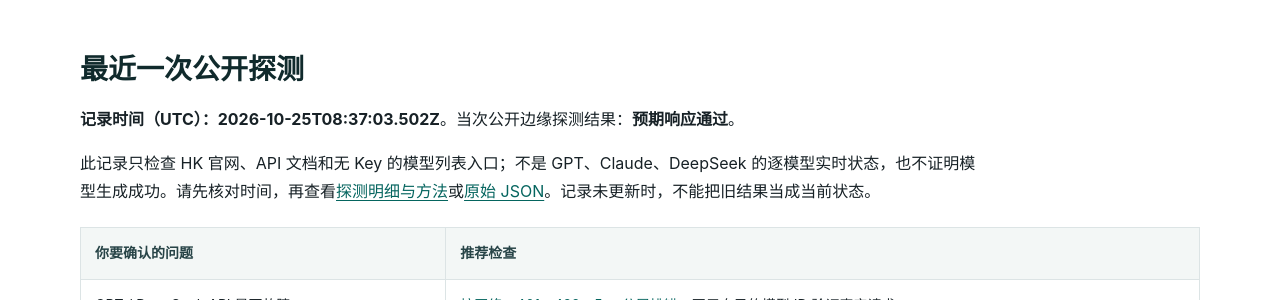
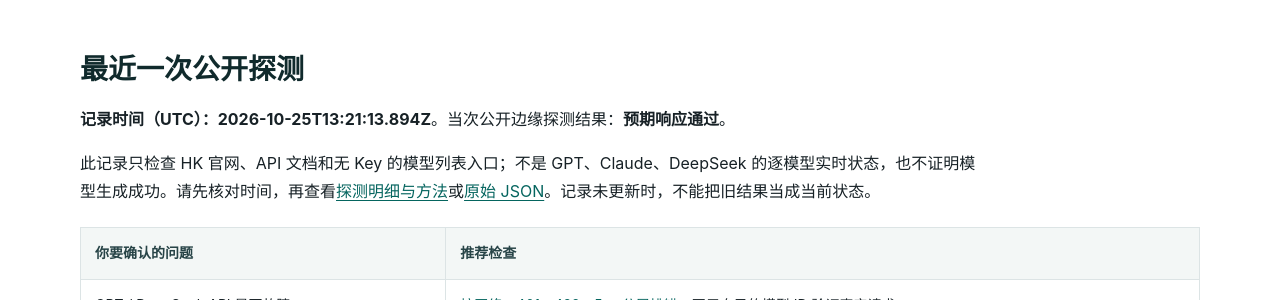
Before and after one commit to KKWANG4444/api-status, a Jekyll site: the page built from index.md, in a window 1280 px wide and 900 px high, scrolled down 364 px. Shown: the part 151-451 px from the top of the window. Built offline with Jekyll 4.4.1, drawn with Linux system fonts in a browser that asks for light colours.

Commit message:
chore: update public edge status

```diff
--- a/_data/status.json
+++ b/_data/status.json
@@ -1,7 +1,7 @@
 {
   "status": "operational",
-  "checked_at": "2026-10-25T08:37:03.502Z",
-  "duration_ms": 409,
+  "checked_at": "2026-10-25T13:21:13.894Z",
+  "duration_ms": 577,
   "overall": true,
   "components": [
     {
@@ -10,7 +10,7 @@
       "url": "https://www.aifast.hk/",
       "ok": true,
       "status": 200,
-      "elapsed_ms": 257,
+      "elapsed_ms": 514,
       "content_type": "text/html; charset=utf-8",
       "detail": "Expected public edge response"
     },
@@ -20,7 +20,7 @@
       "url": "https://api.aifast.hk/",
       "ok": true,
       "status": 200,
-      "elapsed_ms": 361,
+      "elapsed_ms": 431,
       "content_type": "text/html",
       "detail": "Expected public edge response"
     },
@@ -30,7 +30,7 @@
       "url": "https://www.aifast.hk/v1/models",
       "ok": true,
       "status": 401,
-      "elapsed_ms": 268,
+      "elapsed_ms": 525,
       "content_type": "application/json; charset=utf-8",
       "detail": "Expected public edge response"
     }
--- a/data/status.json
+++ b/data/status.json
@@ -1,7 +1,7 @@
 {
   "status": "operational",
-  "checked_at": "2026-10-25T08:37:03.502Z",
-  "duration_ms": 409,
+  "checked_at": "2026-10-25T13:21:13.894Z",
+  "duration_ms": 577,
   "overall": true,
   "components": [
     {
@@ -10,7 +10,7 @@
       "url": "https://www.aifast.hk/",
       "ok": true,
       "status": 200,
-      "elapsed_ms": 257,
+      "elapsed_ms": 514,
       "content_type": "text/html; charset=utf-8",
       "detail": "Expected public edge response"
     },
@@ -20,7 +20,7 @@
       "url": "https://api.aifast.hk/",
       "ok": true,
       "status": 200,
-      "elapsed_ms": 361,
+      "elapsed_ms": 431,
       "content_type": "text/html",
       "detail": "Expected public edge response"
     },
@@ -30,7 +30,7 @@
       "url": "https://www.aifast.hk/v1/models",
       "ok": true,
       "status": 401,
-      "elapsed_ms": 268,
+      "elapsed_ms": 525,
       "content_type": "application/json; charset=utf-8",
       "detail": "Expected public edge response"
     }
```
